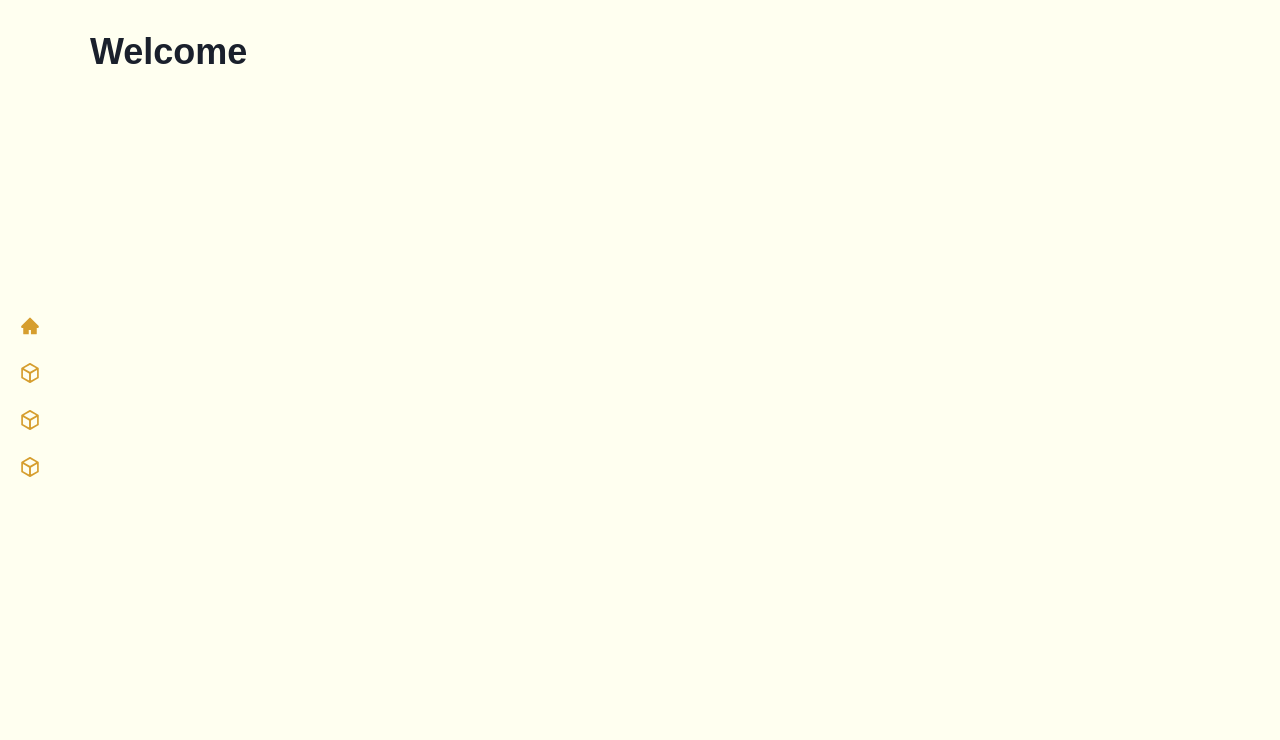
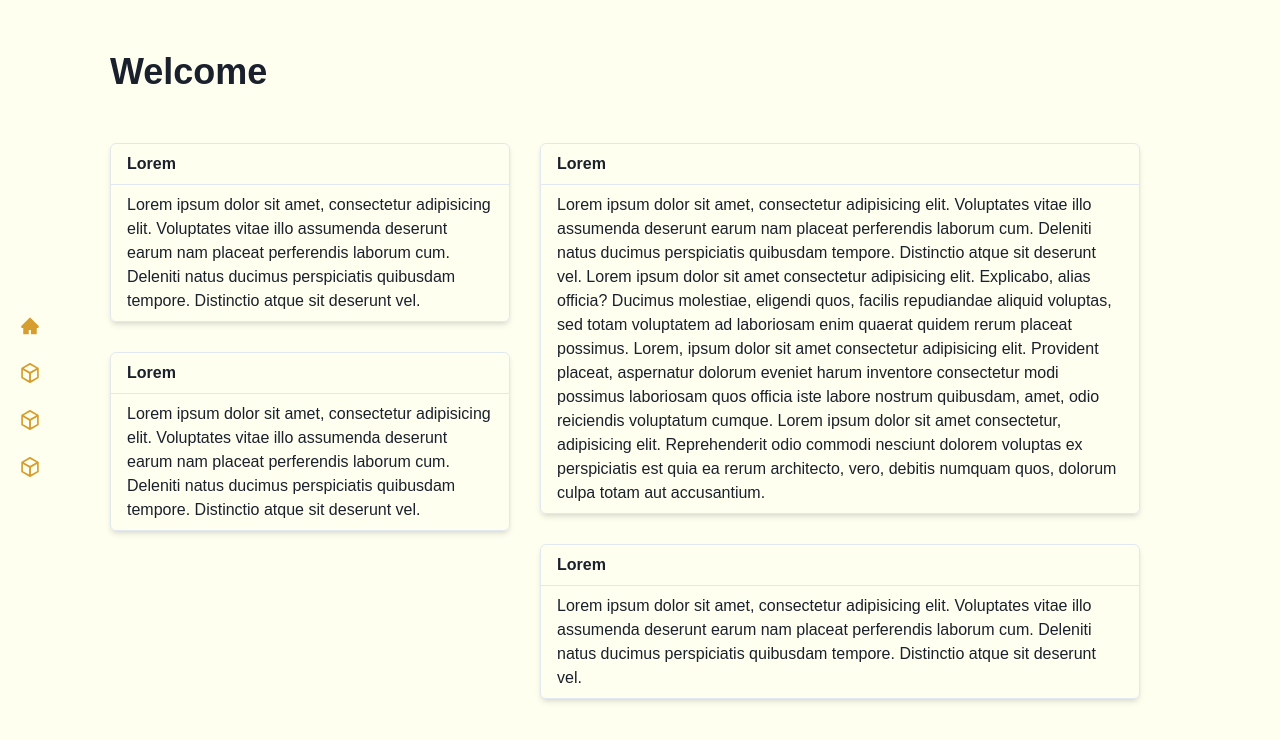
Before and after one commit to raccoon91/frondia, a React (Vite) app: page / in a window 1280 px wide. Shown: the top 740 px of the page. Built offline with nearby package versions, Linux system fonts and the light colour scheme.

Commit message:
feat: add cart component

```diff
--- /dev/null
+++ b/src/components/base/Card.tsx
@@ -0,0 +1,21 @@
+import { chakra } from "@chakra-ui/react";
+import { FC, ReactNode } from "react";
+
+interface ICardProps {
+  title?: string;
+  children?: ReactNode;
+}
+
+export const Card: FC<ICardProps> = ({ title, children }) => {
+  return (
+    <chakra.div border="1px solid" borderColor="gray.200" rounded="md" shadow="md">
+      {title ? (
+        <chakra.div p="8px 16px" borderBottom="1px solid" borderColor="gray.200" fontWeight="600">
+          {title}
+        </chakra.div>
+      ) : null}
+
+      <chakra.div p="8px 16px">{children}</chakra.div>
+    </chakra.div>
+  );
+};
--- /dev/null
+++ b/src/components/base/index.ts
@@ -0,0 +1 @@
+export * from "./Card";
--- /dev/null
+++ b/src/components/index.ts
@@ -0,0 +1 @@
+export * from "./base";
--- a/src/pages/HomePage.tsx
+++ b/src/pages/HomePage.tsx
@@ -1,9 +1,46 @@
-import { Box, Heading } from "@chakra-ui/react";
+import { Box, Heading, VStack, Wrap } from "@chakra-ui/react";
+import { Card } from "../components";
 
 export const HomePage = () => {
   return (
-    <Box p="30px">
+    <Box overflow="auto" w="full" h="full" p="50px">
       <Heading>Welcome</Heading>
+
+      <Wrap mt="50px" spacing="30px">
+        <VStack w="400px" spacing="30px">
+          <Card title="Lorem">
+            Lorem ipsum dolor sit amet, consectetur adipisicing elit. Voluptates vitae illo assumenda deserunt earum nam
+            placeat perferendis laborum cum. Deleniti natus ducimus perspiciatis quibusdam tempore. Distinctio atque sit
+            deserunt vel.
+          </Card>
+
+          <Card title="Lorem">
+            Lorem ipsum dolor sit amet, consectetur adipisicing elit. Voluptates vitae illo assumenda deserunt earum nam
+            placeat perferendis laborum cum. Deleniti natus ducimus perspiciatis quibusdam tempore. Distinctio atque sit
+            deserunt vel.
+          </Card>
+        </VStack>
+
+        <VStack w="600px" spacing="30px">
+          <Card title="Lorem">
+            Lorem ipsum dolor sit amet, consectetur adipisicing elit. Voluptates vitae illo assumenda deserunt earum nam
+            placeat perferendis laborum cum. Deleniti natus ducimus perspiciatis quibusdam tempore. Distinctio atque sit
+            deserunt vel. Lorem ipsum dolor sit amet consectetur adipisicing elit. Explicabo, alias officia? Ducimus
+            molestiae, eligendi quos, facilis repudiandae aliquid voluptas, sed totam voluptatem ad laboriosam enim
+            quaerat quidem rerum placeat possimus. Lorem, ipsum dolor sit amet consectetur adipisicing elit. Provident
+            placeat, aspernatur dolorum eveniet harum inventore consectetur modi possimus laboriosam quos officia iste
+            labore nostrum quibusdam, amet, odio reiciendis voluptatum cumque. Lorem ipsum dolor sit amet consectetur,
+            adipisicing elit. Reprehenderit odio commodi nesciunt dolorem voluptas ex perspiciatis est quia ea rerum
+            architecto, vero, debitis numquam quos, dolorum culpa totam aut accusantium.
+          </Card>
+
+          <Card title="Lorem">
+            Lorem ipsum dolor sit amet, consectetur adipisicing elit. Voluptates vitae illo assumenda deserunt earum nam
+            placeat perferendis laborum cum. Deleniti natus ducimus perspiciatis quibusdam tempore. Distinctio atque sit
+            deserunt vel.
+          </Card>
+        </VStack>
+      </Wrap>
     </Box>
   );
 };
```
